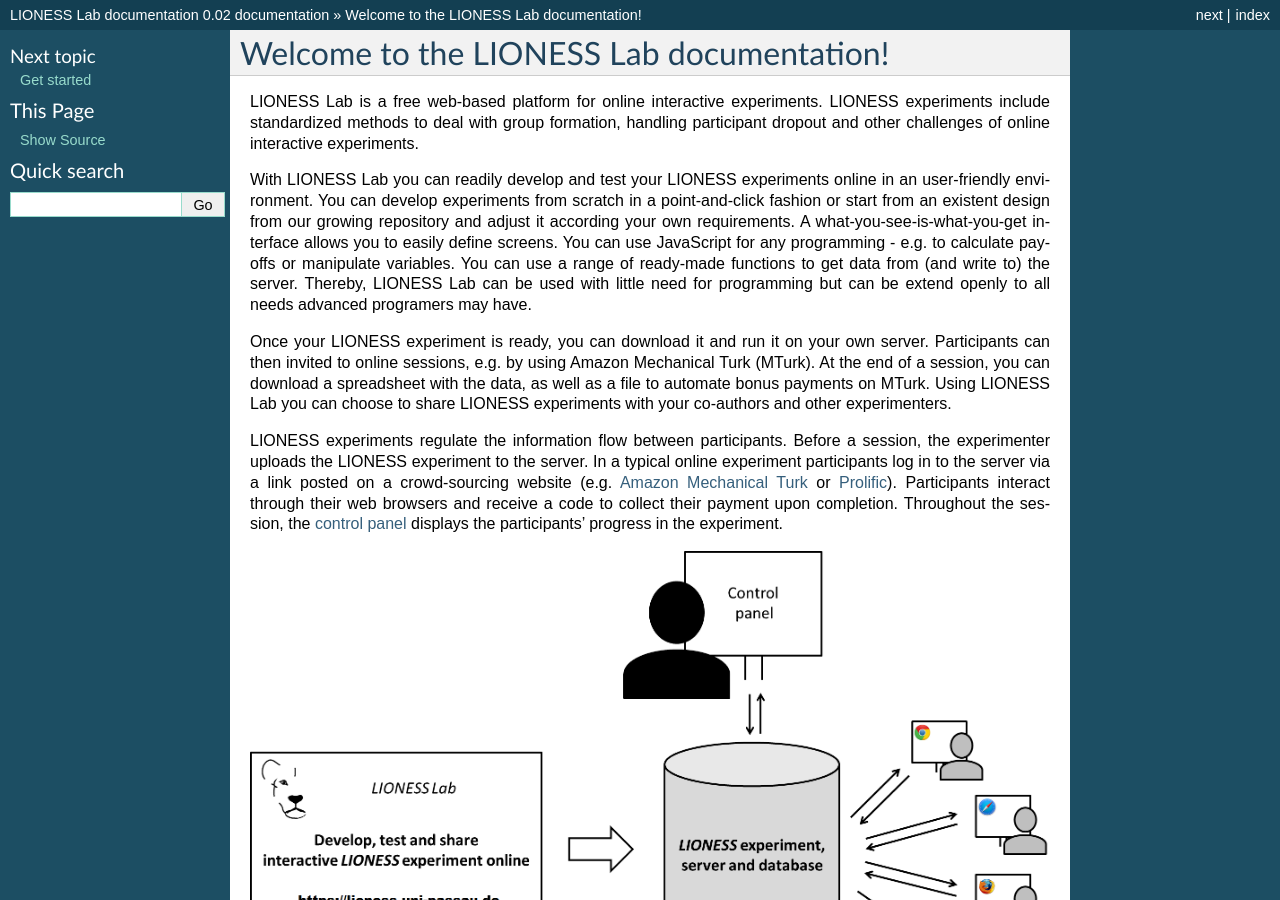
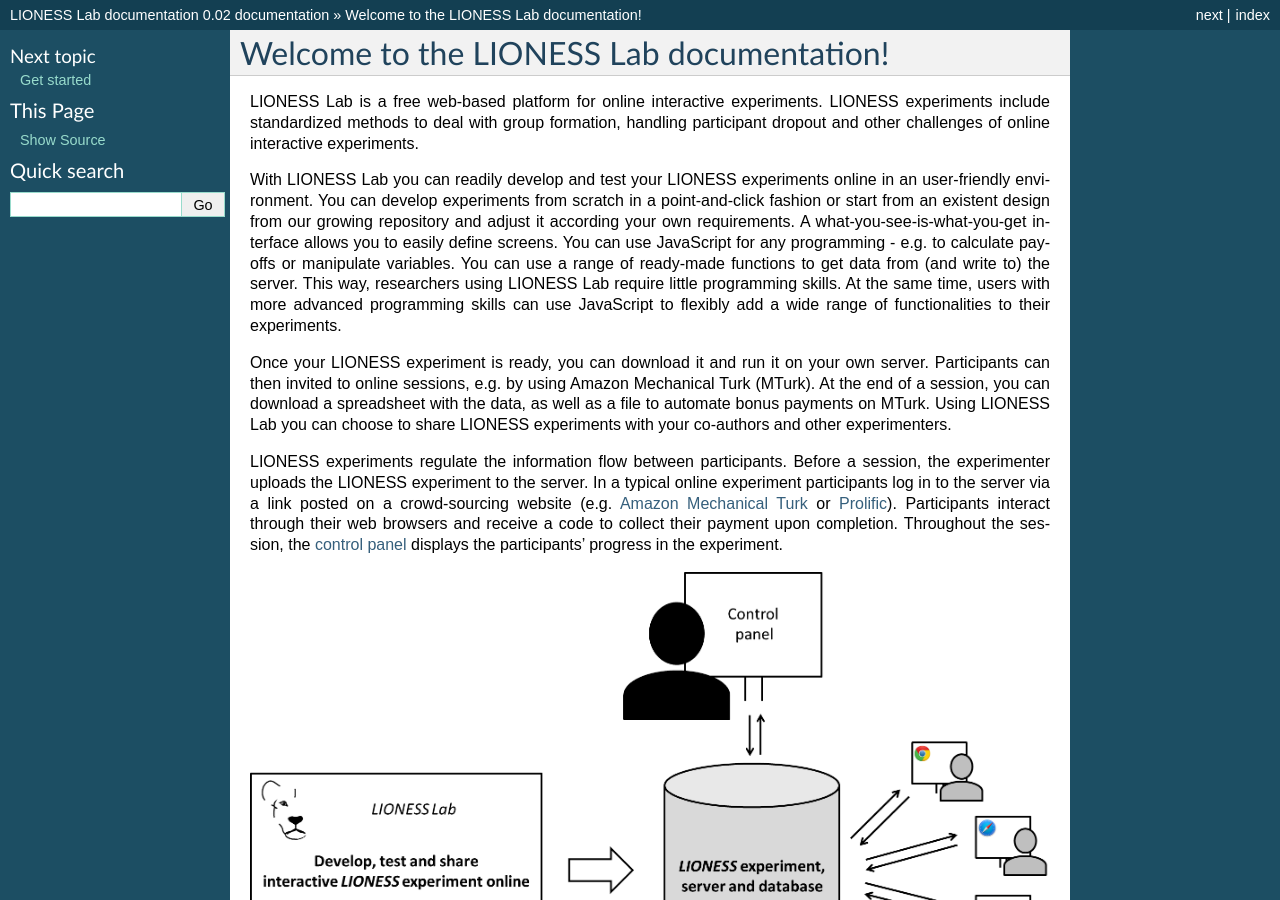
Before and after one commit to marcusgia2505/LIONESS_doc, a Sphinx documentation site: the page built from docs/index.rst, in a window 1280 px wide and 900 px high. Built offline with Sphinx 7.4.7, drawn with Linux system fonts in a browser that asks for light colours.

Commit message:
Update index.rst

```diff
--- a/docs/index.rst
+++ b/docs/index.rst
@@ -4,7 +4,7 @@ Welcome to the LIONESS Lab documentation!
 
 LIONESS Lab is a free web-based platform for online interactive experiments. LIONESS experiments include standardized methods to deal with group formation, handling participant dropout and other challenges of online interactive experiments.
 
-With LIONESS Lab you can readily develop and test your LIONESS experiments online in an user-friendly environment. You can develop experiments from scratch in a point-and-click fashion or start from an existent design from our growing repository and adjust it according your own requirements. A what-you-see-is-what-you-get interface allows you to easily define screens. You can use JavaScript for any programming - e.g. to calculate payoffs or manipulate variables. You can use a range of ready-made functions to get data from (and write to) the server. Thereby, LIONESS Lab can be used with little need for programming but can be extend openly to all needs advanced programers may have.
+With LIONESS Lab you can readily develop and test your LIONESS experiments online in an user-friendly environment. You can develop experiments from scratch in a point-and-click fashion or start from an existent design from our growing repository and adjust it according your own requirements. A what-you-see-is-what-you-get interface allows you to easily define screens. You can use JavaScript for any programming - e.g. to calculate payoffs or manipulate variables. You can use a range of ready-made functions to get data from (and write to) the server. This way, researchers using LIONESS Lab require little programming skills. At the same time, users with more advanced programming skills can use JavaScript to flexibly add a wide range of functionalities to their experiments.
 
 
 Once your LIONESS experiment is ready, you can download it and run it on your own server. Participants can then invited to online sessions, e.g. by using Amazon Mechanical Turk (MTurk). At the end of a session, you can download a spreadsheet with the data, as well as a file to automate bonus payments on MTurk. Using LIONESS Lab you can choose to share LIONESS experiments with your co-authors and other experimenters.
```
